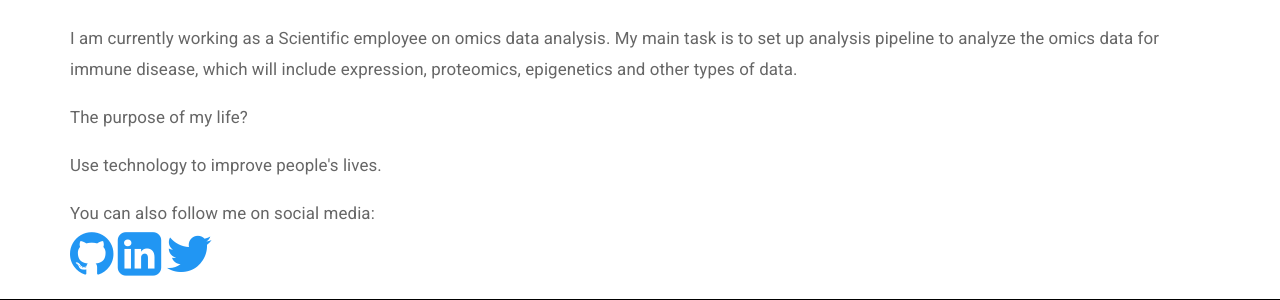
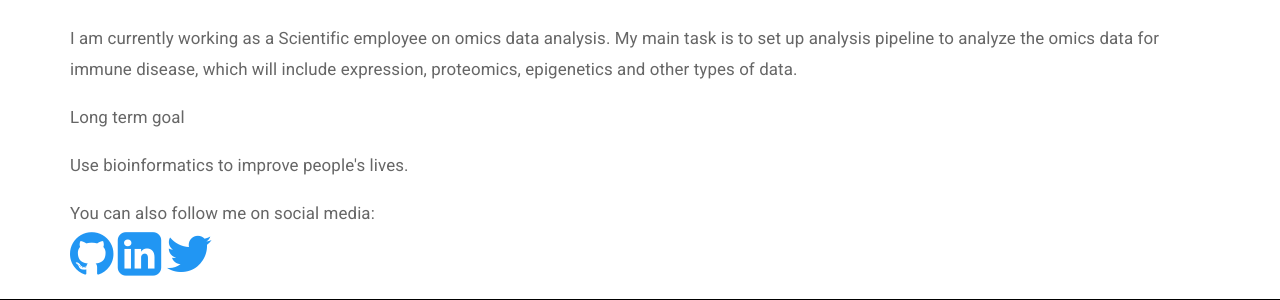
Before and after one commit to whiteorchid/whiteorchid.github.io, a Jekyll site: the page built from _pages/about.html, in a window 1280 px wide and 1040 px high. Shown: the part 637-937 px from the top of the window. Built offline with Jekyll 4.4.1, drawn with Linux system fonts in a browser that asks for light colours.

Commit message:
Update about.html

```diff
--- a/_pages/about.html
+++ b/_pages/about.html
@@ -18,13 +18,14 @@ My main task is to set up analysis pipeline to analyze the omics data for immune
 </p>
 
 <p>
-The purpose of my life?
+Long term goal
 
 </p>
 
 <p>
 
-Use technology to improve people's lives.
+Use bioinformatics to improve people's lives.
+
 </p>
 
 <p>
```
